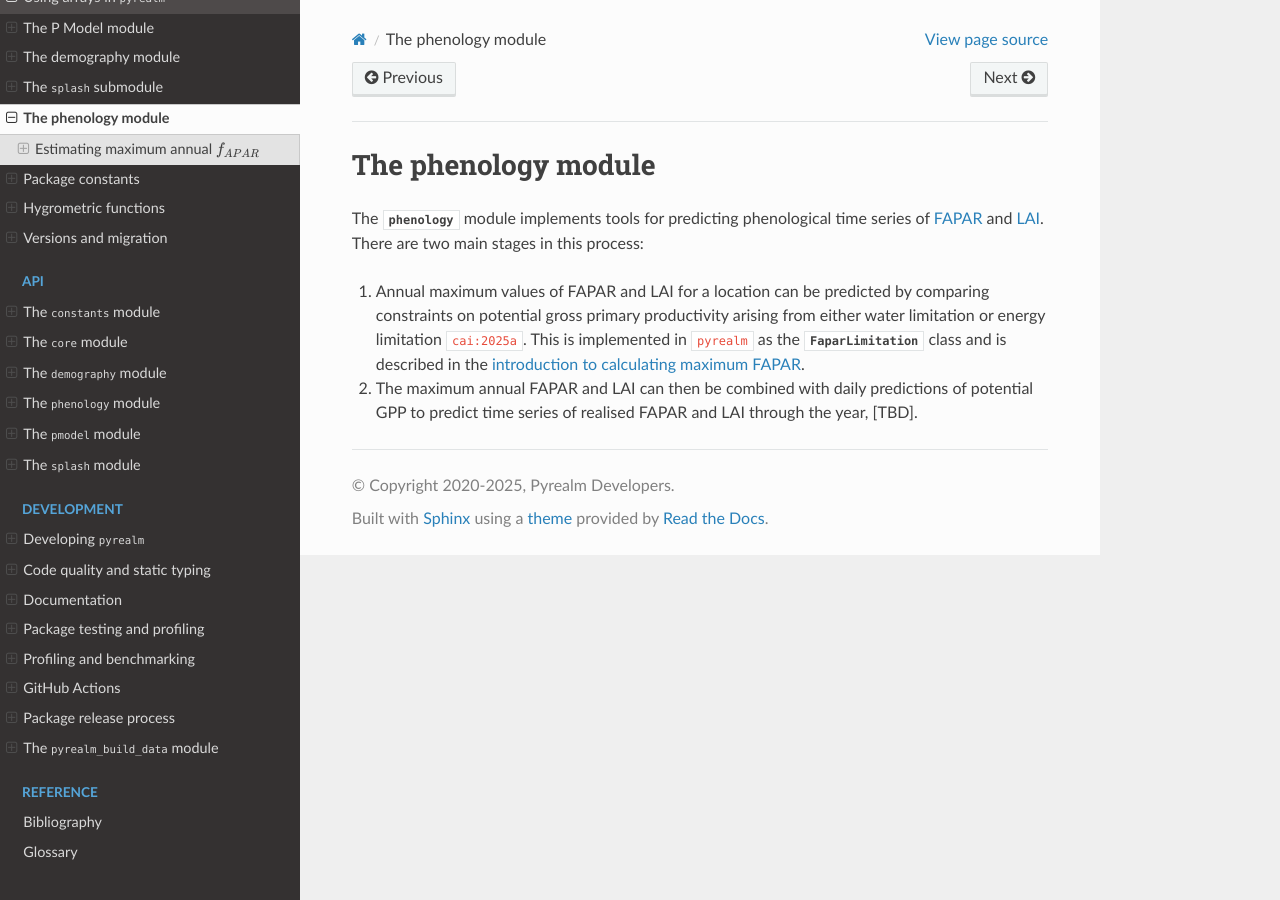
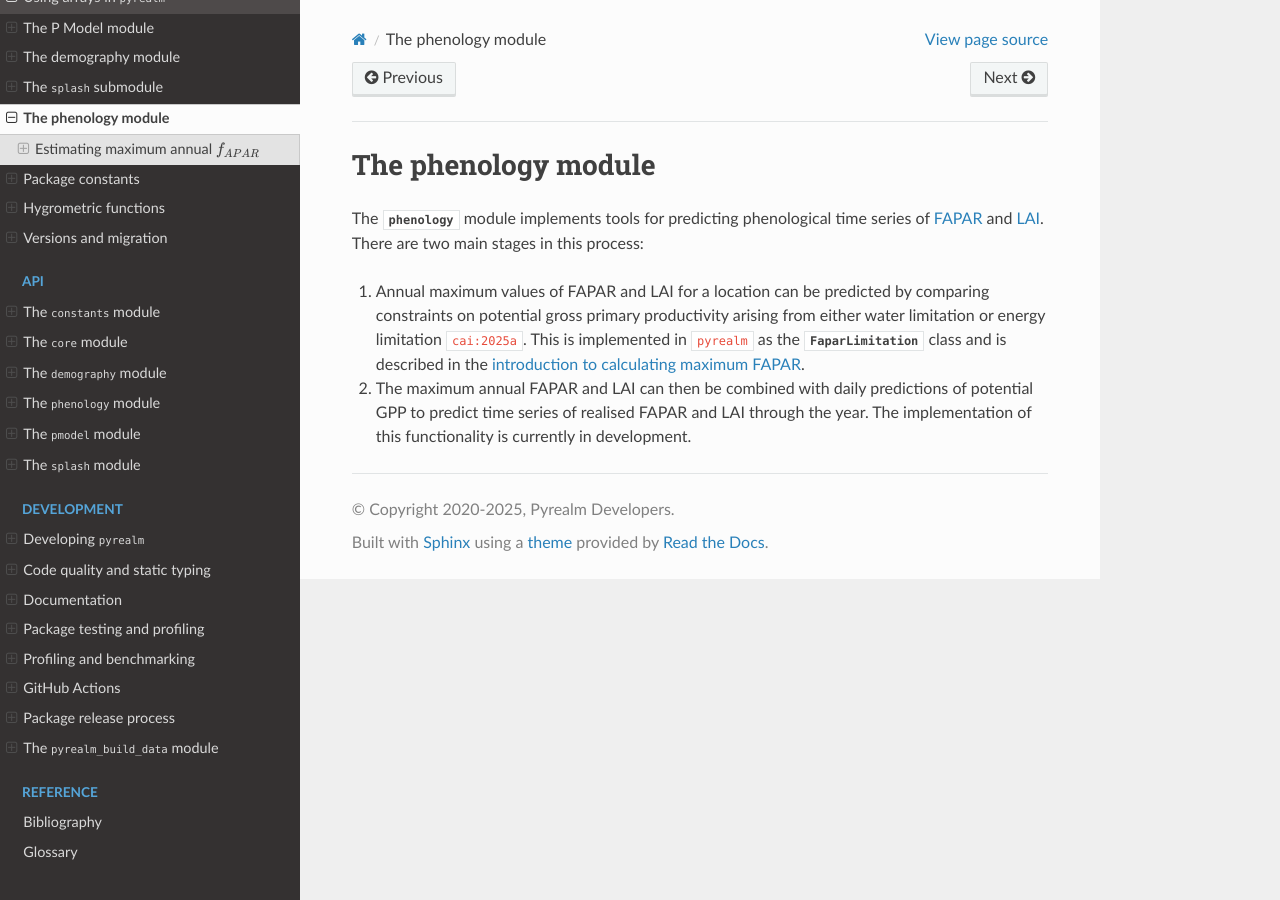
Before and after one commit to ImperialCollegeLondon/pyrealm, a Sphinx documentation site: the page built from docs/source/users/phenology/overview.md, in a window 1280 px wide. Built offline with Sphinx 7.4.7 and the Read the Docs theme 3.1.0, drawn with Linux system fonts in a browser that asks for light colours; cross-references to code outside the pages are shown as plain code.

Commit message:
Fixing review comments

```diff
--- a/docs/source/users/phenology/overview.md
+++ b/docs/source/users/phenology/overview.md
@@ -23,5 +23,5 @@ series of {term}`FAPAR` and {term}`LAI`. There are two main stages in this proce
    described in the [introduction to calculating maximum FAPAR](./fapar_limitation.md).
 
 2. The maximum annual FAPAR and LAI can then be combined with daily predictions of
-   potential GPP to predict time series of realised FAPAR and LAI through the year,
-   [TBD].
+   potential GPP to predict time series of realised FAPAR and LAI through the year.
+   The implementation of this functionality is currently in development.
```
Also changed, not shown: 1 other file.
